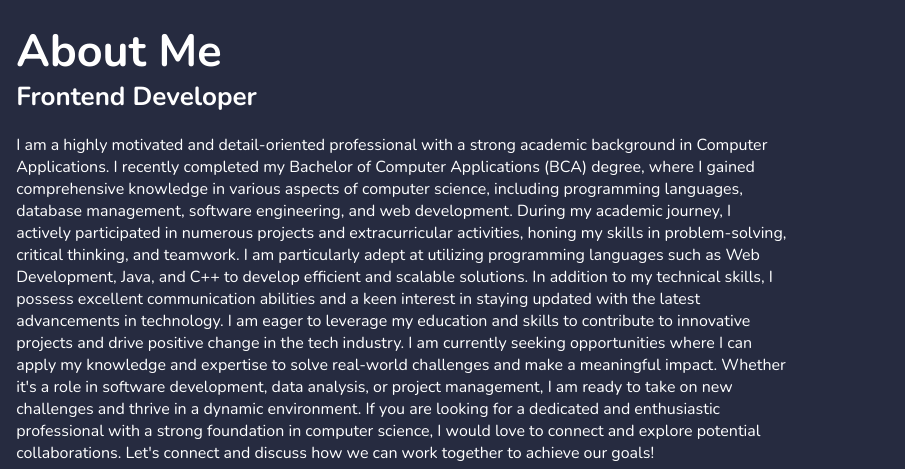
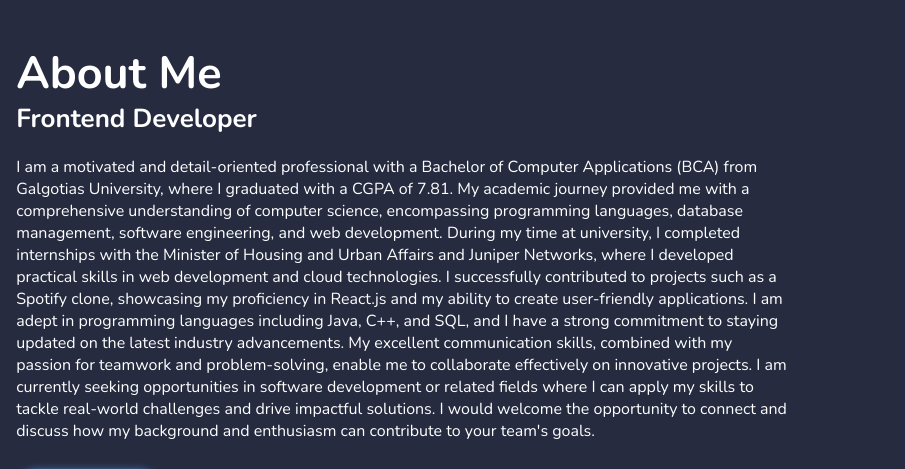
Before and after one commit to DeveloperAnkitRoy/MyPortfolio, a plain HTML site: page index.html in a window 1280 px wide. Shown: the part 960-1429 px from the top of the page, 375-1280 px from the left. Drawn offline with nearby package versions, Linux system fonts and the light colour scheme.

Commit message:
Update index.html

```diff
--- a/index.html
+++ b/index.html
@@ -61,15 +61,13 @@
             <h2 class="heading">About <span>Me</span></h2>
             <h3>Frontend Developer</h3>
             <p>
-                I am a highly motivated and detail-oriented professional with a strong academic background in Computer Applications. I recently completed my Bachelor of Computer Applications (BCA) degree, where I gained comprehensive knowledge in various aspects of computer science, including programming languages, database management, software engineering, and web development.
+                I am a motivated and detail-oriented professional with a Bachelor of Computer Applications (BCA) from Galgotias University, where I graduated with a CGPA of 7.81. My academic journey provided me with a comprehensive understanding of computer science, encompassing programming languages, database management, software engineering, and web development.
 
-                During my academic journey, I actively participated in numerous projects and extracurricular activities, honing my skills in problem-solving, critical thinking, and teamwork. I am particularly adept at utilizing programming languages such as Web Development, Java, and C++ to develop efficient and scalable solutions.
+During my time at university, I completed internships with the Minister of Housing and Urban Affairs and Juniper Networks, where I developed practical skills in web development and cloud technologies. I successfully contributed to projects such as a Spotify clone, showcasing my proficiency in React.js and my ability to create user-friendly applications.
 
-                In addition to my technical skills, I possess excellent communication abilities and a keen interest in staying updated with the latest advancements in technology. I am eager to leverage my education and skills to contribute to innovative projects and drive positive change in the tech industry.
+I am adept in programming languages including Java, C++, and SQL, and I have a strong commitment to staying updated on the latest industry advancements. My excellent communication skills, combined with my passion for teamwork and problem-solving, enable me to collaborate effectively on innovative projects.
 
-                I am currently seeking opportunities where I can apply my knowledge and expertise to solve real-world challenges and make a meaningful impact. Whether it's a role in software development, data analysis, or project management, I am ready to take on new challenges and thrive in a dynamic environment.
-
-                If you are looking for a dedicated and enthusiastic professional with a strong foundation in computer science, I would love to connect and explore potential collaborations. Let's connect and discuss how we can work together to achieve our goals!
+I am currently seeking opportunities in software development or related fields where I can apply my skills to tackle real-world challenges and drive impactful solutions. I would welcome the opportunity to connect and discuss how my background and enthusiasm can contribute to your team's goals.
             </p>
             <a href="#" class="btn">Read more</a>
         </div>
```
